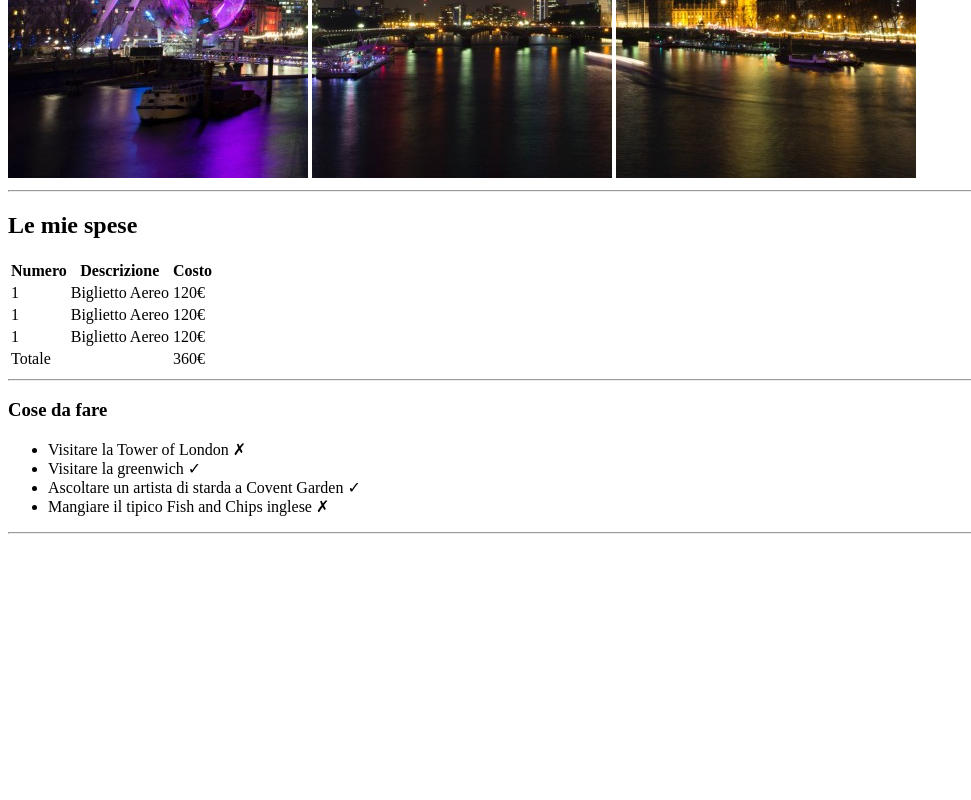
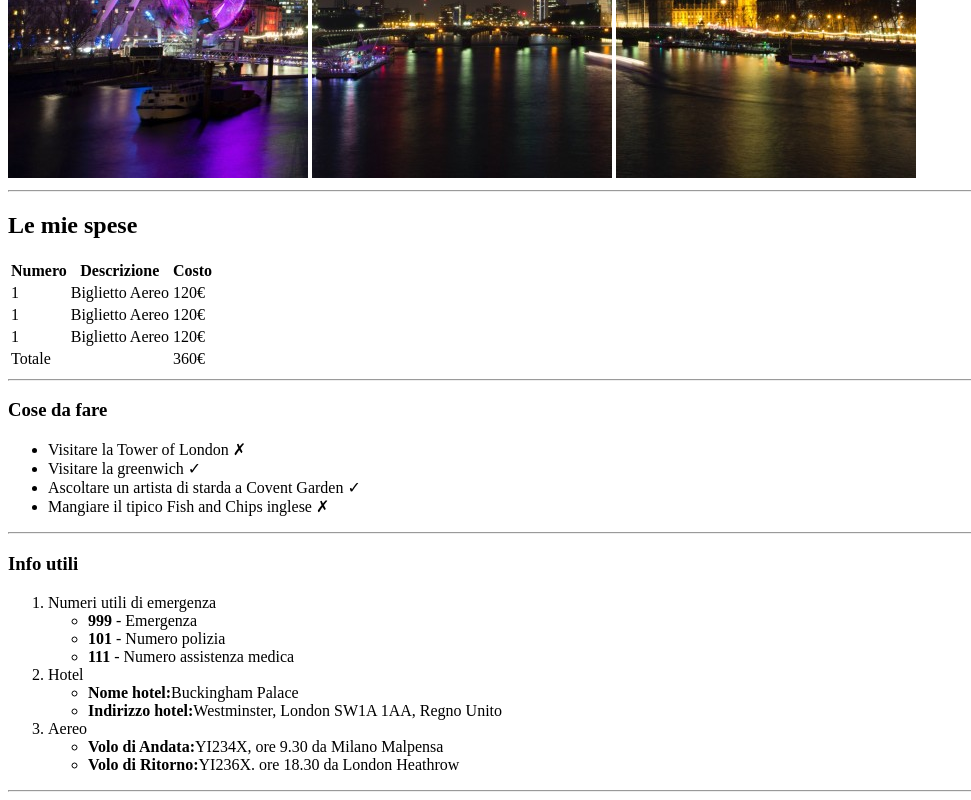
Before and after one commit to Onda-dev/html-london-trip, a plain HTML site: page index.html in a window 1280 px wide. Shown: the part 502-1302 px from the top of the page, without its empty margins (0-971 px from the left). Before the commit the page ends 1044 px from the top, so only its background shows below. Drawn offline with Linux system fonts and the light colour scheme.

Commit message:
Main completata + fix scrittura

```diff
--- a/index.html
+++ b/index.html
@@ -53,6 +53,8 @@
                 <hr>
 
             </section>
+
+            <section>
                 <h3>Cose da fare</h3>
                 <ul>
                     <li>Visitare la Tower of London &cross;</li>
@@ -61,12 +63,29 @@
                     <li>Mangiare il tipico Fish and Chips inglese &cross;</li>
                 </ul>
                 <hr>
-                <section>
-
             </section>
 
             <section>
-
+                <h3>Info utili</h3>
+                <ol>
+                    <li>Numeri utili di emergenza</li>
+                    <ul>
+                        <li> <strong>999</strong> - Emergenza</li>
+                        <li><strong>101</strong> - Numero polizia</li>
+                        <li><strong>111</strong> - Numero assistenza medica</li>
+                    </ul>
+                    <li>Hotel</li>
+                    <ul>
+                        <li><strong>Nome hotel:</strong>Buckingham Palace</li>
+                        <li><strong>Indirizzo hotel:</strong>Westminster, London SW1A 1AA, Regno Unito</li>
+                    </ul>
+                    <li>Aereo</li>
+                    <ul>
+                        <li><strong>Volo di Andata:</strong>YI234X, ore 9.30 da Milano Malpensa</li>
+                        <li><strong>Volo di Ritorno:</strong>YI236X. ore 18.30 da London Heathrow</li>
+                    </ul>
+                </ol>
+                <hr>
              </section>
         </main>
 
```
Lines whose indentation alone changed are shown as unchanged.
